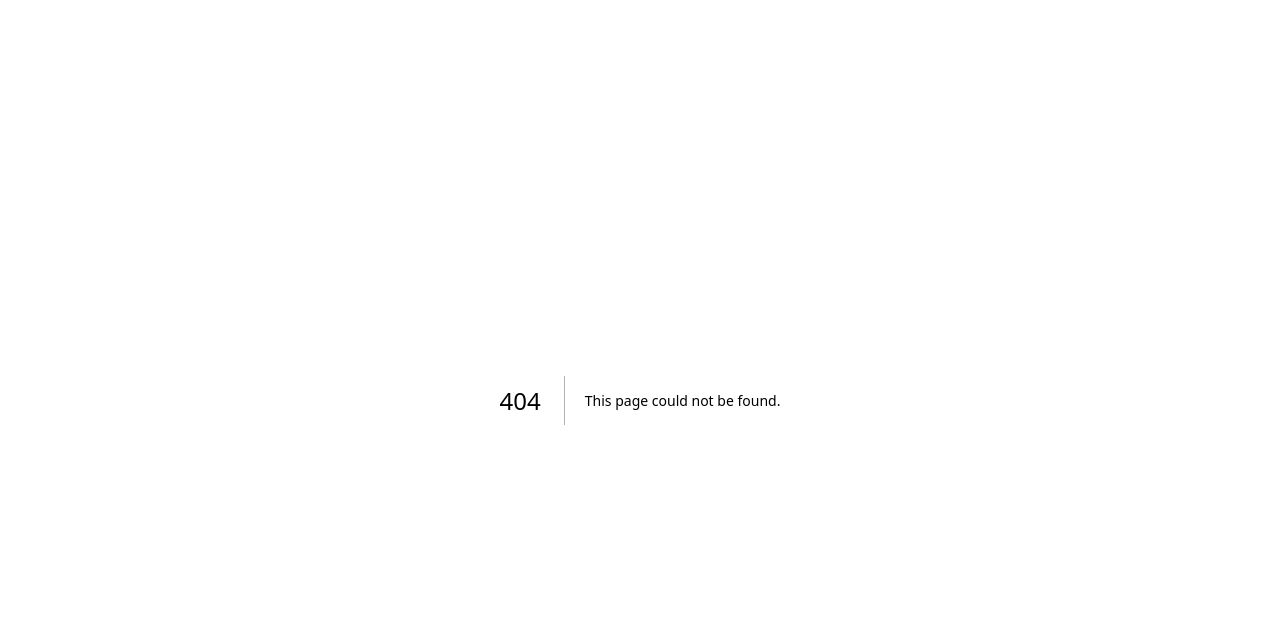
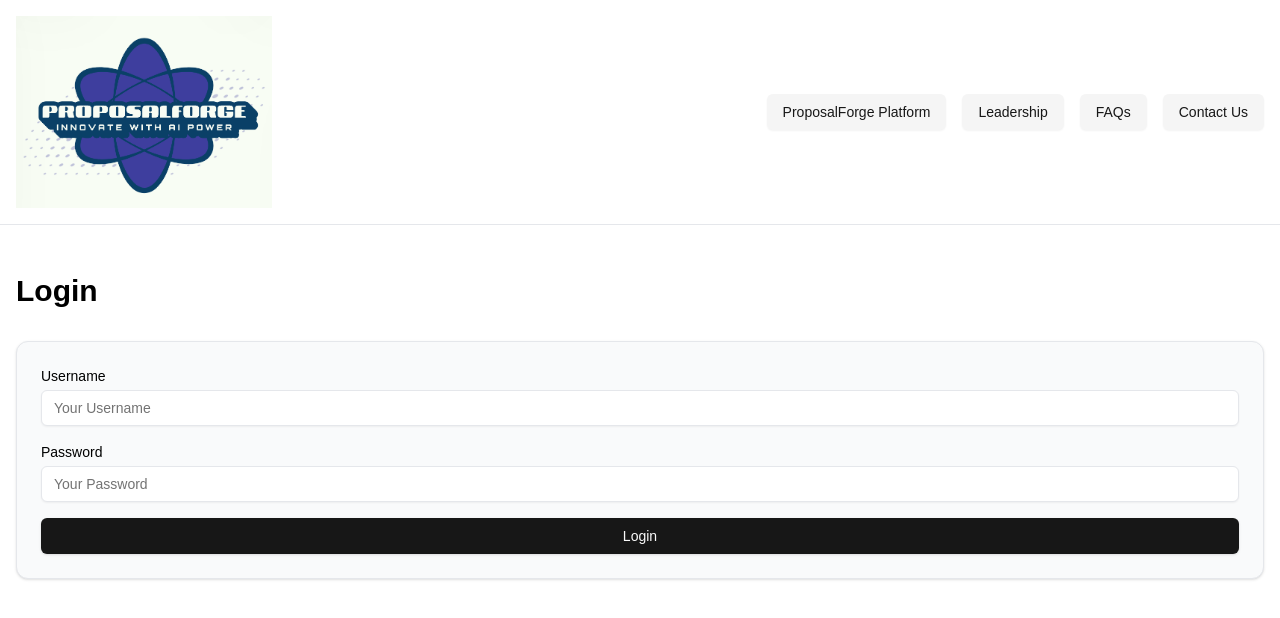
Before and after one commit to MandarKeny/forgeproposal, a Next.js app: page /credentials in a window 1280 px wide. Before the commit this address had no page. Shown: the top 618 px of the page. Built offline with nearby package versions, Linux system fonts and the light colour scheme.

Commit message:
added login page, logo

```diff
--- a/app/contact/page.tsx
+++ b/app/contact/page.tsx
@@ -9,9 +9,7 @@ export default function Contact() {
     <div className="min-h-screen bg-white text-black">
       <nav className="flex justify-between items-center p-4 border-b border-gray-200">
         <Link href="/">
-          <div className="text-4xl font-bold text-red-500 font-[&apos;Arial&apos;]">
-            ProposalForge
-          </div>
+          <img src="/images/your-image-file-name.png" alt="ProposalForge Logo" className="h-48" />
         </Link>
         <div className="flex gap-4">
           <Link href="/platform">
--- /dev/null
+++ b/app/credentials/page.tsx
@@ -0,0 +1,82 @@
+"use client";
+import { useState } from "react";
+import { Button } from "@/components/ui/button";
+import { Input } from "@/components/ui/input";
+import { Card, CardContent } from "@/components/ui/card";
+import Link from "next/link";
+
+export default function Credentials() {
+  const [username, setUsername] = useState("");
+  const [password, setPassword] = useState("");
+
+  const handleLogin = (e: React.FormEvent) => {
+    e.preventDefault();
+    // Handle login logic here
+    console.log("Logging in with:", { username, password });
+  };
+
+  return (
+    <div className="min-h-screen bg-white text-black">
+      <nav className="flex justify-between items-center p-4 border-b border-gray-200">
+        <Link href="/">
+          <img src="/images/your-image-file-name.png" alt="ProposalForge Logo" className="h-48" />
+        </Link>
+        <div className="flex gap-4">
+          <Link href="/platform">
+            <Button variant="secondary" className="font-[&apos;Arial&apos;]">
+              ProposalForge Platform
+            </Button>
+          </Link>
+          <Link href="/leadership">
+            <Button variant="secondary" className="font-[&apos;Arial&apos;]">
+              Leadership
+            </Button>
+          </Link>
+          <Link href="/faqs">
+            <Button variant="secondary" className="font-[&apos;Arial&apos;]">
+              FAQs
+            </Button>
+          </Link>
+          <Link href="/contact">
+            <Button variant="secondary" className="font-[&apos;Arial&apos;]">
+              Contact Us
+            </Button>
+          </Link>
+        </div>
+      </nav>
+
+      <div className="container mx-auto px-4 py-12">
+        <h1 className="text-3xl font-bold mb-8 text-black">Login</h1>
+
+        <Card className="bg-gray-50 border-gray-200">
+          <CardContent className="p-6">
+            <form className="space-y-4" onSubmit={handleLogin}>
+              <div>
+                <label htmlFor="username" className="block text-sm font-medium mb-1 text-black">Username</label>
+                <Input
+                  id="username"
+                  placeholder="Your Username"
+                  className="bg-white border-gray-200 text-black"
+                  value={username}
+                  onChange={(e) => setUsername(e.target.value)}
+                />
+              </div>
+              <div>
+                <label htmlFor="password" className="block text-sm font-medium mb-1 text-black">Password</label>
+                <Input
+                  id="password"
+                  type="password"
+                  placeholder="Your Password"
+                  className="bg-white border-gray-200 text-black"
+                  value={password}
+                  onChange={(e) => setPassword(e.target.value)}
+                />
+              </div>
+              <Button type="submit" className="w-full">Login</Button>
+            </form>
+          </CardContent>
+        </Card>
+      </div>
+    </div>
+  );
+}
--- a/app/faqs/page.tsx
+++ b/app/faqs/page.tsx
@@ -59,9 +59,7 @@ export default function FAQs() {
     <div className="min-h-screen bg-white text-black">
       <nav className="flex justify-between items-center p-4 border-b border-gray-200">
         <Link href="/">
-          <div className="text-4xl font-bold text-red-500 font-[&apos;Arial&apos;]">
-            ProposalForge
-          </div>
+          <img src="/images/your-image-file-name.png" alt="ProposalForge Logo" className="h-48" />
         </Link>
         <div className="flex gap-4">
           <Link href="/platform">
--- a/app/leadership/page.tsx
+++ b/app/leadership/page.tsx
@@ -7,9 +7,7 @@ export default function Leadership() {
     <div className="min-h-screen bg-white text-black">
       <nav className="flex justify-between items-center p-4 border-b border-gray-200">
         <Link href="/">
-          <div className="text-4xl font-bold text-red-500 font-[&apos;Arial&apos;]">
-            ProposalForge
-          </div>
+          <img src="/images/your-image-file-name.png" alt="ProposalForge Logo" className="h-48" />
         </Link>
         <div className="flex gap-4">
           <Link href="/platform">
--- a/app/page.tsx
+++ b/app/page.tsx
@@ -9,9 +9,7 @@ export default function Home() {
       {/* Navigation Banner */}
       <nav className="flex justify-between items-center p-4 border-b border-gray-200">
         <Link href="/">
-          <div className="text-4xl font-bold text-red-500 font-[&apos;Arial&apos;]">
-            ProposalForge
-          </div>
+          <img src="/images/your-image-file-name.png" alt="ProposalForge Logo" className="h-48" />
         </Link>
         <div className="flex gap-4">
           <Link href="/platform">
@@ -81,7 +79,7 @@ export default function Home() {
 
             {/* New Call-to-Action Box */}
             <div className="flex justify-center mt-12 mb-12">
-              <Link href="/contact">
+              <Link href="/credentials">
                 <div className="bg-red-500 hover:bg-red-600 transform hover:scale-105 transition-all duration-300 rounded-lg shadow-lg px-8 py-4 cursor-pointer">
                   <h3 className="text-2xl font-bold text-white text-center">
                     Click here to generate your proposal
--- a/app/platform/page.tsx
+++ b/app/platform/page.tsx
@@ -6,9 +6,7 @@ export default function Platform() {
     <div className="min-h-screen bg-white text-black">
       <nav className="flex justify-between items-center p-4 border-b border-gray-200">
         <Link href="/">
-          <div className="text-4xl font-bold text-red-500 font-[&apos;Arial&apos;]">
-            ProposalForge
-          </div>
+          <img src="/images/your-image-file-name.png" alt="ProposalForge Logo" className="h-48" />
         </Link>
         <div className="flex gap-4">
           <Link href="/platform">
```
Also changed, not shown: public/images/your-image-file-name.png (added).
